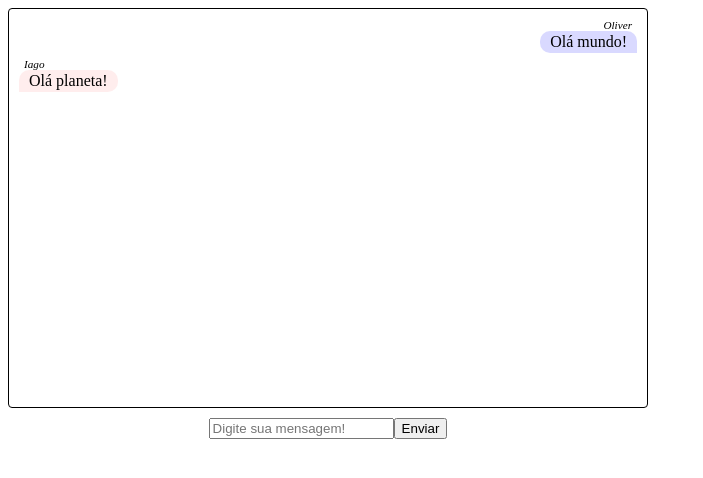
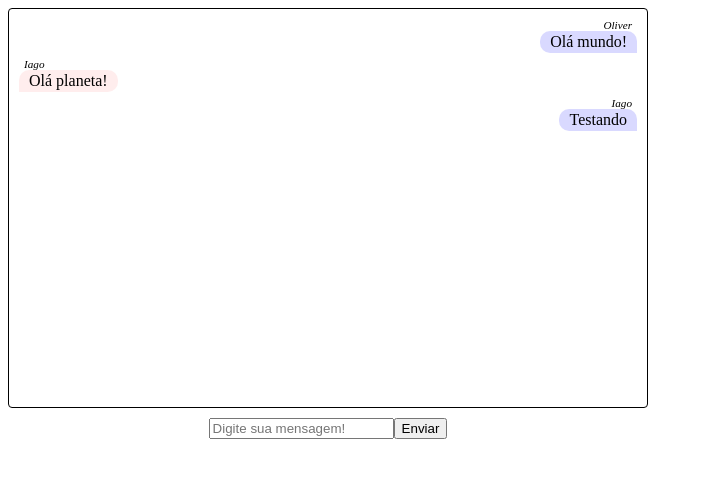
Before and after one commit to OliveiraCleidson/chat-simulator, a website: page src/index.html in a window 1280 px wide. Shown: the whole page, without its empty margins (0-703 px from the left). Drawn offline with Linux system fonts and the light colour scheme.

Commit message:
feat: insertMessage in Chat function

```diff
--- a/src/index.html
+++ b/src/index.html
@@ -7,6 +7,7 @@
   <title>Chat Simulator</title>
   <link rel="stylesheet" href="./styles/global.css" />
   <link rel="stylesheet" href="./styles/index.css" />
+
 </head>
 <body>
   <div class="container">
@@ -28,5 +29,6 @@
     </div>
 
   </div>
+  <script src="scripts/index.js"></script>
 </body>
 </html>
--- /dev/null
+++ b/src/scripts/index.js
@@ -0,0 +1,54 @@
+function getChatById(id) {
+  const chat = document.getElementById(id);
+
+  if (!chat) {
+    throw new Error('Chat não encontrado');
+  }
+
+  return chat;
+}
+
+function createDivAndInsertValueAndClass({ className, value }) {
+  const myDiv = document.createElement('div');
+  myDiv.classList.add(className);
+  myDiv.innerHTML = `${value}`;
+  return myDiv;
+}
+
+function parseMessageToHTML({ message }) {
+  const messageDiv = document.createElement('div');
+  messageDiv.classList.add('message');
+
+  const senderDiv = createDivAndInsertValueAndClass({
+    className: 'sender',
+    value: message.author,
+  });
+  messageDiv.appendChild(senderDiv);
+
+  const contentDiv = createDivAndInsertValueAndClass({
+    className: 'content',
+    value: message.content,
+  });
+
+  messageDiv.appendChild(contentDiv);
+
+  return messageDiv;
+}
+
+function insertMessageInChat({ chat, message, isOwner = false }) {
+  const messageDiv = parseMessageToHTML({ message });
+  messageDiv.classList.add(isOwner ? 'owner' : 'other');
+  chat.appendChild(messageDiv);
+}
+
+const myChat = getChatById('chat');
+
+insertMessageInChat({
+  chat: myChat,
+  message: {
+    author: 'Iago',
+    content: 'Testando',
+  },
+
+  isOwner: true,
+});
```
